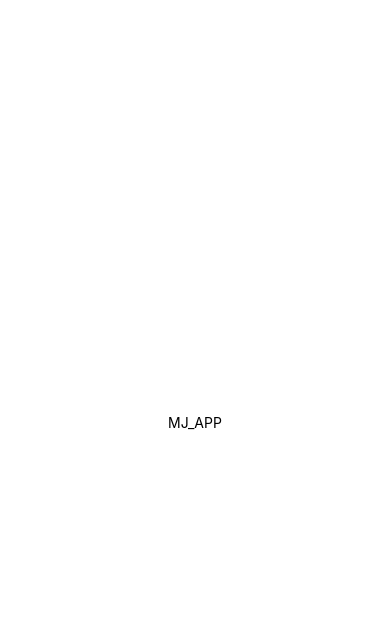
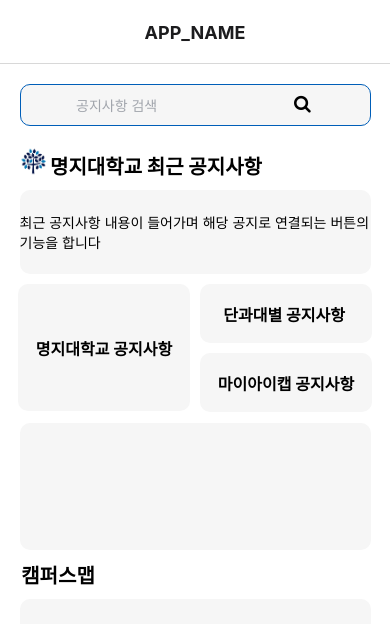
Before and after one commit to ibaesuyeon/MJ_App_FE, a React Native app: screen /Main in a window 390 px wide. Shown: the top 624 px of the page. Built offline with nearby package versions, Linux system fonts and the light colour scheme.

Commit message:
[Feat] Stack Navigation 구현
Stack navigation, Header(title) 구현

```diff
--- a/src/App.js
+++ b/src/App.js
@@ -1,10 +1,12 @@
 import { StatusBar } from 'expo-status-bar';
 import { StyleSheet, Text, View } from 'react-native';
+import Navigation from './Navigations/Navigation';
+import MainScreen from './Screens/MainScreen';
 
 const App = () => {
   return (
     <View style={styles.container}>
-      <Text>MJ_APP</Text>
+      <Navigation />
       <StatusBar style="auto" />
     </View>
   );
@@ -14,8 +16,9 @@
   container: {
     flex: 1,
     backgroundColor: '#fff',
-    alignItems: 'center',
-    justifyContent: 'center',
+    // alignItems: 'center',
+    // justifyContent: 'center',
+    width: '100%',
   },
 });
 
--- a/src/Components/SearchBar.js
+++ b/src/Components/SearchBar.js
@@ -1,11 +1,12 @@
 import { StyleSheet, TextInput, View, Image } from 'react-native';
-import { MAIN, GRAY } from '../Colors';
+import { MAIN, GRAY, BLACK } from '../Colors';
 import PropTypes from 'prop-types';
 import {
   widthPercentageToDP as wp,
   heightPercentageToDP as hp,
 } from 'react-native-responsive-screen';
 import search_icon from '../../assets/search_icon.png';
+import Icon_FA from 'react-native-vector-icons/FontAwesome';
 
 const SearchBar = () => {
   return (
@@ -17,19 +18,22 @@
         autoCorrect={false}
         width="94%"
       />
-      <Image source={search_icon} style={styles.logo} />
+      <Icon_FA
+        name="search"
+        color={BLACK}
+        size={18}
+        style={[styles.logo, styles.header_right]}
+      />
     </View>
   );
 };
-SearchBar.propTypes = {
-  placeholder: PropTypes.string.isRequired,
-};
+
 SearchBar.defaultProps = {
   onPress: '',
 };
 const styles = StyleSheet.create({
   searchbar: {
-    width: '100%',
+    width: wp('90%'),
     height: hp('5%'),
     backgroundColor: '#F6F6F6',
     paddingHorizontal: 10,
@@ -45,6 +49,8 @@
   },
   rowWrapper: {
     flexDirection: 'row',
+    justifyContent: 'center',
+    alignItems: 'center',
   },
 });
 
--- /dev/null
+++ b/src/Navigations/AuthStack.js
@@ -0,0 +1,20 @@
+// import { createNativeStackNavigator } from '@react-navigation/native-stack';
+// import { AuthRoutes } from './routes';
+
+// import MainPage from '../Screens/MainScreen';
+
+// const Stack = createNativeStackNavigator();
+// const AuthStack = () => {
+//   return (
+//     <Stack.Navigator
+//       screenOptions={{
+//         contentStyle: { backgroundColor: '#fff' },
+//         headerShown: false,
+//       }}
+//     >
+//       <Stack.Screen name={AuthRoutes.MAIN} component={MainPage} />
+//     </Stack.Navigator>
+//   );
+// };
+
+// export default AuthStack;
--- /dev/null
+++ b/src/Navigations/MainStack.js
@@ -0,0 +1,24 @@
+import { createNativeStackNavigator } from '@react-navigation/native-stack';
+// import HeaderLeftButton from '../components/HeaderLeftButton';
+// import HeaderRightButton from '../components/HeaderRightButton';
+import MainScreen from '../Screens/MainScreen';
+import { WHITE } from '../Colors';
+
+const Stack = createNativeStackNavigator();
+
+const MainStack = () => {
+  return (
+    <Stack.Navigator
+      screenOptions={{
+        contentStyle: { backgroundColor: WHITE },
+        headerTitleAlign: 'center',
+        headerTitleStyle: { fontWeight: '700' },
+        headerBackTitleVisible: false,
+        headerTitle: 'APP_NAME',
+      }}
+    >
+      <Stack.Screen name={'Main'} component={MainScreen} />
+    </Stack.Navigator>
+  );
+};
+export default MainStack;
--- /dev/null
+++ b/src/Navigations/Navigation.js
@@ -0,0 +1,14 @@
+import { NavigationContainer } from '@react-navigation/native';
+import AuthStack from './AuthStack';
+import MainStack from './MainStack';
+
+const Navigation = () => {
+  return (
+    <NavigationContainer>
+      <MainStack />
+      {/* { user ? <MainStack /> : <AuthStack />} */}
+    </NavigationContainer>
+  );
+};
+
+export default Navigation;
```
